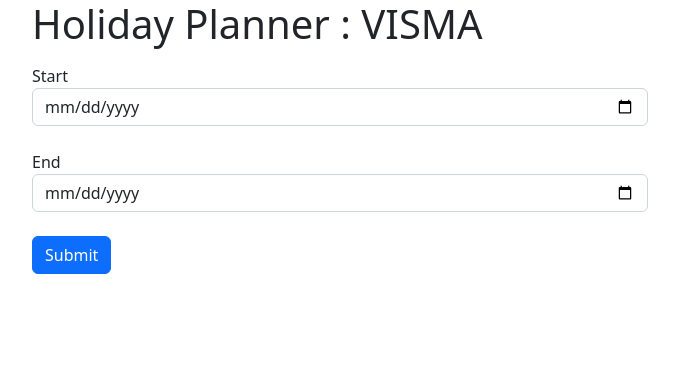
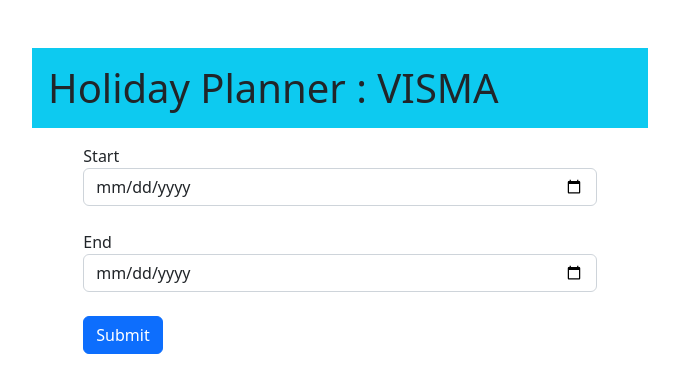
Before and after one commit to ekramteyeb/visma-holidayPlanner, a website: page index.html in a window 1280 px wide. Shown: the whole page, without its empty margins (300-979 px from the left). Drawn offline with nearby package versions, Linux system fonts and the light colour scheme.

Commit message:
index.html view modified

```diff
--- a/index.html
+++ b/index.html
@@ -19,13 +19,13 @@
     <title>Holiday Planner</title>
 </head>
 <body>
-    <div class="container col-6">
-        <h1>Holiday Planner  : VISMA</h1>
+    <div class="container col-6 pt-5">
+        <h1 class="bg-info p-3">Holiday Planner  : VISMA</h1>
 
-        <p id="result"  style="background-color:red; color:white;"></p>
-        <p id="demo" style="background-color:green; color:white"></p>
+        <p id="result" class="col-10  mx-auto" style="background-color:red; color:white;"></p>
+        <p id="demo" class="col-10  mx-auto" style="background-color:green; color:white"></p>
         <div>
-            <form action="">
+            <form action="" class="col-10 mx-auto">
                 <div class="form-group">
                   <label for="startDate">Start</label>
                   <input type="date" class="form-control" id="startDate" aria-describedby="startDate" placeholder="Start date">
--- a/index.js
+++ b/index.js
@@ -14,7 +14,7 @@
     //N.B isValidSpan should be checked first then valid holiday period
     if(!(isValidSpan && isValidHolidayPeriod)){
         //return 'invalid input please provide, valid input'
-        response =  'Invalid input, please provide valid dates'
+        response =  '  Invalid input, please provide valid dates'
         document.getElementById('result').innerHTML = response
         document.getElementById('demo').innerHTML = ''
         return response
```
